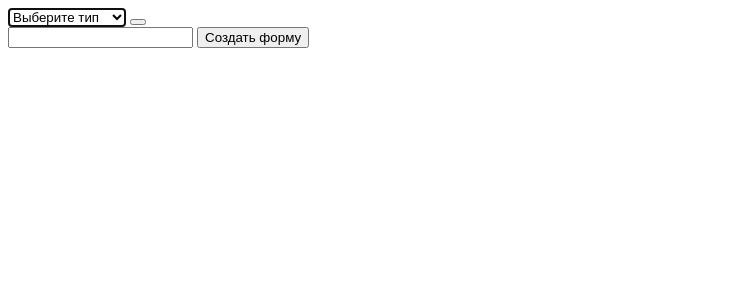
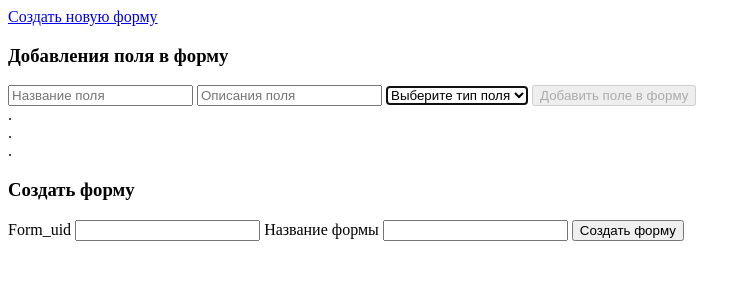
Before and after one commit to Dazdraperm/extralogic-data, a Flask app: template src/templates/create_form.html in a window 1280 px wide. Shown: the top 300 px of the page, without its empty margins (0-751 px from the left). Run offline with Flask 2, Linux system fonts and the light colour scheme; the template is opened without the code that fills it, so the values that code supplies are empty.

Commit message:
Service, update model, template and view for Form

```diff
--- a/src/templates/create_form.html
+++ b/src/templates/create_form.html
@@ -5,27 +5,71 @@
     <title>Create Forms</title>
 </head>
 <body>
+<a href="{{ url_for('form.get_form') }}">Создать новую форму</a>
 
-<form>
+<div>
+
+    <h3>Добавления поля в форму</h3>
+    <form action="" method="post">
+        <div>
             <label>
-        <select name="type-form" autofocus>
-            <option value="none" hidden="">Выберите тип</option>
+                <input type="text" placeholder="Название поля">
+            </label>
+            <label>
+                <input type="text" placeholder="Описания поля">
+            </label>
+            <label>
+                <select name="type-form" autofocus required>
+                    <option value="none" hidden="">Выберите тип поля</option>
                     <option value="input">Текст (строка)</option>
                     <option value="textarea">Текст (абзац)</option>
                     <option value="select">Один из списка</option>
                 </select>
             </label>
-    <button type="submit" onclick=""></button>
+            <input type="submit" onclick="" value="Добавить поле в форму"
+                   {% if form.form_uid %}{% else %}disabled{% endif %}>
+
+        </div>
     </form>
 
+</div>
 
-<form id="create-form" method="post" action="{{ url_for('form.form_save') }}">
-    <label>
-        <input name="form_uid">
-    </label>
-    <button form="create-form" type="submit">Создать форму</button>
+
+<div> .</div>
+<div> .</div>
+<div> .</div>
+
+<div>
+    {% if form.form_uid %}
+        <h3>Изменить данные формы</h3>
+        <form id="update-form" method="post" action="{{ url_for('form.update_form', form_uid=form.form_uid) }}">
+            <div>
+                <span> Form_uid </span>
+                <label> <input name="form_uid" required value="{{ form.form_uid }}"> </label>
+                <span> Название формы </span>
+                <label><input name="name_form" required value="{{ form.name_form }}"></label>
+                <button type="submit"> Изменить форму</button>
+            </div>
         </form>
 
+    {% else %}
+        <h3>Создать форму</h3>
+        <form id="create-form" method="post" action="{{ url_for('form.post_form')}}">
+            <div>
+                <span> Form_uid </span>
+                <label> <input name="form_uid" required> </label>
+                <span> Название формы </span>
+                <label><input name="name_form" required></label>
+                <button type="submit"> Создать форму</button>
+            </div>
+        </form>
+    {% endif %}
+
+</div>
+{% if error %}
+<h2>{{ error }}</h2>
+{% endif %}
 <script src="{{ url_for('static', filename='js/function_for_form.js') }}" rel="script"></script>
+
 </body>
 </html>
```
Also changed, not shown: src/models.py (+7 -1 lines), src/services/form_services.py (added, +42 -0 lines), src/views/form.py (+29 -6 lines), src/services/__init__.py (added). Lines whose indentation alone changed are shown as unchanged.
